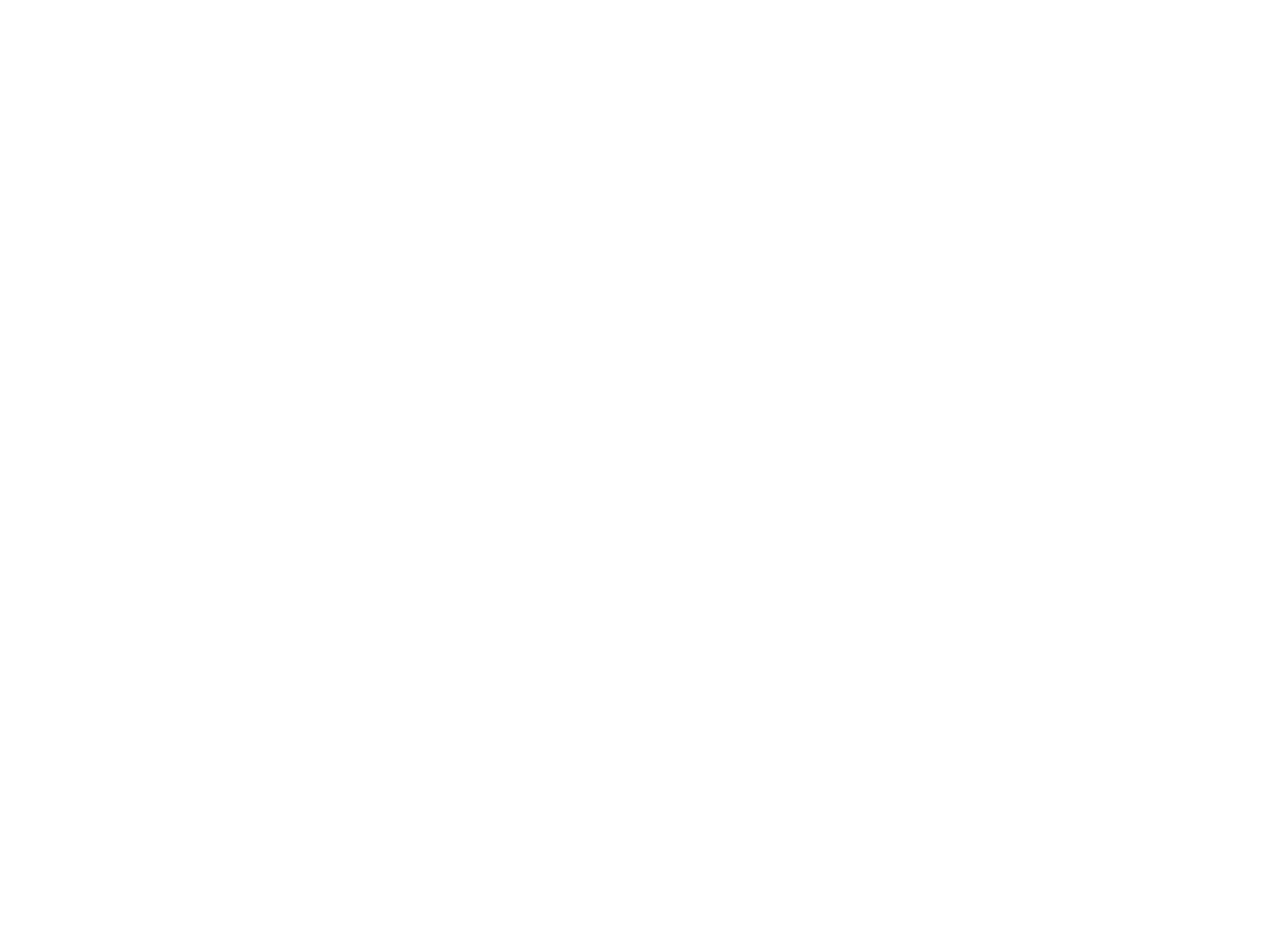
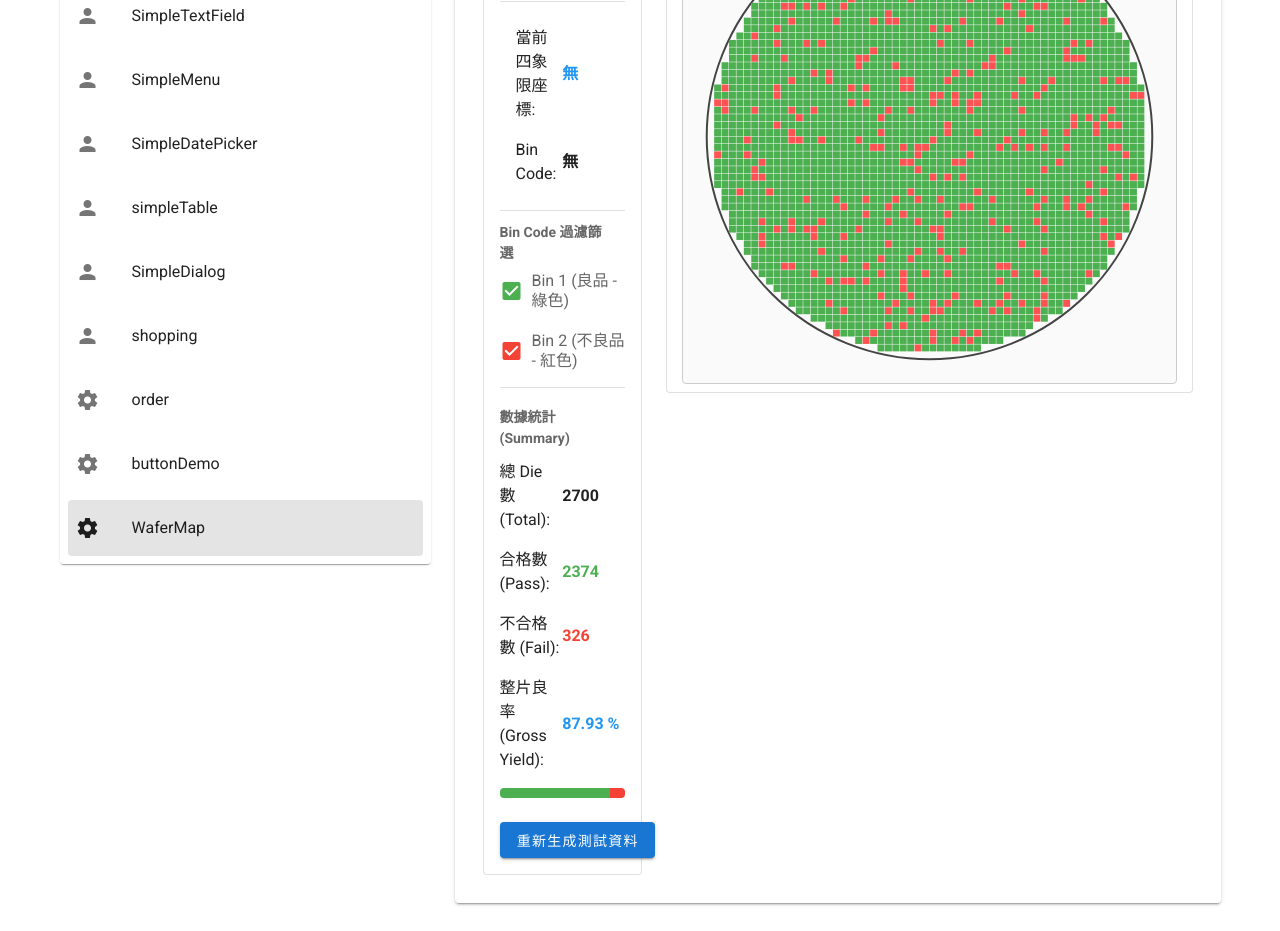
Before and after one commit to marix1102/my-vue2-project, a Vue app: page /list/wafer-map in a window 1280 px wide. Shown: the part 240-1171 px from the top of the page. Before the commit the page ends 800 px from the top, so only its background shows below. Built offline with nearby package versions, Linux system fonts and the light colour scheme.

Commit message:
waferMap

```diff
--- a/src/components/RWD/CardAndListDemo.vue
+++ b/src/components/RWD/CardAndListDemo.vue
@@ -51,6 +51,12 @@
               <v-list-item-icon><v-icon>mdi-cog</v-icon></v-list-item-icon>
               <v-list-item-content><v-list-item-title>buttonDemo</v-list-item-title></v-list-item-content>
             </v-list-item>
+
+            <v-list-item to="/list/wafer-map">
+              <v-list-item-icon><v-icon>mdi-cog</v-icon></v-list-item-icon>
+              <v-list-item-content><v-list-item-title>WaferMap</v-list-item-title></v-list-item-content>
+            </v-list-item>
+
           </v-list>
         </v-card>
       </v-col>
--- /dev/null
+++ b/src/views/wafer-map/WaferMap.vue
@@ -0,0 +1,310 @@
+<template>
+  <v-container fluid>
+    <v-row>
+      <v-col cols="12" md="3">
+        <v-card class="pa-4" outlined>
+          <v-card-title class="headline">Wafer 資訊</v-card-title>
+          <v-divider class="my-2"></v-divider>
+
+          <v-list dense>
+            <v-list-item>
+              <v-list-item-content>當前四象限座標:</v-list-item-content>
+              <v-list-item-content class="align-end font-weight-bold blue--text">
+                {{ hoveredDie ? `(${hoveredDie.x}, ${hoveredDie.y})` : "無" }}
+              </v-list-item-content>
+            </v-list-item>
+            <v-list-item>
+              <v-list-item-content>Bin Code:</v-list-item-content>
+              <v-list-item-content
+                class="align-end font-weight-bold"
+                :style="{ color: hoveredDieColor }"
+              >
+                {{ hoveredDie ? `Bin ${hoveredDie.bin}` : "無" }}
+              </v-list-item-content>
+            </v-list-item>
+          </v-list>
+
+          <v-divider class="my-2"></v-divider>
+          <v-subheader class="pl-0 font-weight-bold">Bin Code 過濾篩選</v-subheader>
+
+          <v-checkbox
+            v-model="selectedBins"
+            label="Bin 1 (良品 - 綠色)"
+            color="green"
+            :value="1"
+            hide-details
+            class="mt-0"
+          ></v-checkbox>
+          <v-checkbox
+            v-model="selectedBins"
+            label="Bin 2 (不良品 - 紅色)"
+            color="red"
+            :value="2"
+            hide-details
+          ></v-checkbox>
+
+          <v-divider class="my-4"></v-divider>
+          <v-subheader class="pl-0 font-weight-bold">數據統計 (Summary)</v-subheader>
+
+          <v-list dense class="pa-0">
+            <v-list-item class="px-0">
+              <v-list-item-content>總 Die 數 (Total):</v-list-item-content>
+              <v-list-item-content class="align-end font-weight-bold">
+                {{ totalDies }}
+              </v-list-item-content>
+            </v-list-item>
+            <v-list-item class="px-0">
+              <v-list-item-content>合格數 (Pass):</v-list-item-content>
+              <v-list-item-content class="align-end font-weight-bold green--text">
+                {{ passCount }}
+              </v-list-item-content>
+            </v-list-item>
+            <v-list-item class="px-0">
+              <v-list-item-content>不合格數 (Fail):</v-list-item-content>
+              <v-list-item-content class="align-end font-weight-bold red--text">
+                {{ failCount }}
+              </v-list-item-content>
+            </v-list-item>
+            <v-list-item class="px-0">
+              <v-list-item-content>整片良率 (Gross Yield):</v-list-item-content>
+              <v-list-item-content class="align-end font-weight-bold blue--text">
+                {{ grossYield }} %
+              </v-list-item-content>
+            </v-list-item>
+          </v-list>
+
+          <v-progress-linear
+            :value="grossYield"
+            color="green"
+            background-color="red"
+            height="10"
+            rounded
+            class="mt-2"
+          ></v-progress-linear>
+
+          <v-btn color="primary" block class="mt-6" @click="generateWaferMap">
+            重新生成測試資料
+          </v-btn>
+        </v-card>
+      </v-col>
+
+      <v-col cols="12" md="9">
+        <v-card
+          ref="canvasContainer"
+          class="d-flex justify-center align-center pa-2"
+          outlined
+          style="position: relative; min-height: 500px"
+        >
+          <canvas
+            ref="waferCanvas"
+            @mousemove="handleMouseMove"
+            @mouseleave="handleMouseLeave"
+            style="border: 1px solid #ccc; background-color: #fafafa"
+          ></canvas>
+        </v-card>
+      </v-col>
+    </v-row>
+  </v-container>
+</template>
+
+<script>
+export default {
+  name: "WaferMapFourQuadrants",
+  data() {
+    return {
+      hoveredDie: null,
+      totalDies: 0,
+
+      // 新增：目前被勾選要顯示的 Bin 陣列（預設全部勾選）
+      selectedBins: [1, 2],
+
+      // 新增：內部統計計數器
+      passCount: 0,
+      failCount: 0,
+
+      // 晶圓參數設定
+      waferRadiusInDies: 30,
+      padding: 20,
+    };
+  },
+  watch: {
+    // 💡 關鍵：當勾選狀態改變時，必須即時通知 Canvas 重新繪製
+    selectedBins() {
+      this.drawWafer();
+    },
+  },
+  computed: {
+    hoveredDieColor() {
+      if (!this.hoveredDie) return "";
+      return this.hoveredDie.bin === 1 ? "green" : "red";
+    },
+    // 動態計算整片晶圓良率
+    grossYield() {
+      if (this.totalDies === 0) return "0.00";
+      return ((this.passCount / this.totalDies) * 100).toFixed(2);
+    },
+  },
+  created() {
+    // 非回應式大資料掛載
+    this.rawWaferData = [];
+    this.canvasSize = 500;
+    this.dieWidth = 0;
+    this.dieHeight = 0;
+  },
+  mounted() {
+    this.generateWaferMap();
+    this.resizeCanvas();
+    window.addEventListener("resize", this.resizeCanvas);
+  },
+  beforeDestroy() {
+    window.removeEventListener("resize", this.resizeCanvas);
+  },
+  methods: {
+    generateWaferMap() {
+      const data = [];
+      const R = this.waferRadiusInDies;
+
+      let pCount = 0;
+      let fCount = 0;
+
+      for (let x = -R; x <= R; x++) {
+        for (let y = -R; y <= R; y++) {
+          if (this.isDieFullyInsideWafer(x, y, R)) {
+            const bin = Math.random() > 0.12 ? 1 : 2;
+            data.push({ x, y, bin });
+
+            // 同步計算好壞晶粒總數
+            if (bin === 1) pCount++;
+            else fCount++;
+          }
+        }
+      }
+
+      this.totalDies = data.length;
+      this.passCount = pCount;
+      this.failCount = fCount;
+
+      this.rawWaferData = Object.freeze(data);
+      this.drawWafer();
+    },
+
+    isDieFullyInsideWafer(x, y, R) {
+      const corners = [
+        { cx: x, cy: y },
+        { cx: x + 1, cy: y },
+        { cx: x, cy: y + 1 },
+        { cx: x + 1, cy: y + 1 },
+      ];
+      return corners.every((corner) => {
+        return corner.cx * corner.cx + corner.cy * corner.cy <= R * R;
+      });
+    },
+
+    resizeCanvas() {
+      const container = this.$refs.canvasContainer.$el;
+      if (!container) return;
+      const size = Math.max(Math.min(container.clientWidth - 32, 600), 0); // 引入邊界截斷防禦
+      this.canvasSize = size;
+
+      const canvas = this.$refs.waferCanvas;
+      if (canvas) {
+        canvas.width = size;
+        canvas.height = size;
+        this.drawWafer();
+      }
+    },
+
+    drawWafer() {
+      const canvas = this.$refs.waferCanvas;
+      if (!canvas) return;
+      const ctx = canvas.getContext("2d");
+      ctx.clearRect(0, 0, canvas.width, canvas.height);
+
+      const size = this.canvasSize;
+      const pad = this.padding;
+      const usableSize = Math.max(size - pad * 2, 0);
+      if (usableSize <= 0) return;
+
+      const R = this.waferRadiusInDies;
+      const totalGridUnits = R * 2 + 1;
+      this.dieWidth = usableSize / totalGridUnits;
+      this.dieHeight = usableSize / totalGridUnits;
+
+      const pixelCenterX = size / 2;
+      const pixelCenterY = size / 2;
+
+      // A. 繪製 Wafer 圓框線
+      const radiusInPixels = R * this.dieWidth;
+      ctx.beginPath();
+      ctx.arc(pixelCenterX, pixelCenterY, radiusInPixels, 0, 2 * Math.PI);
+      ctx.strokeStyle = "#444444";
+      ctx.lineWidth = 2;
+      ctx.stroke();
+
+      // B. 繪製所有四象限的 Die
+      this.rawWaferData.forEach((die) => {
+        // 💡 核心優化：如果該 Die 的 Bin Code 不在被勾選的 selectedBins 清單中，直接跳過不畫
+        if (!this.selectedBins.includes(die.bin)) {
+          return;
+        }
+
+        const pixelX = pixelCenterX + die.x * this.dieWidth;
+        const pixelY = pixelCenterY - (die.y + 1) * this.dieHeight;
+
+        ctx.fillStyle = die.bin === 1 ? "#4CAF50" : "#FF5252";
+        ctx.fillRect(pixelX, pixelY, this.dieWidth - 0.5, this.dieHeight - 0.5);
+
+        // Hover 框線選取提示（只有在該 Die 被渲染出來時才需要處理 Hover 外框）
+        if (
+          this.hoveredDie &&
+          this.hoveredDie.x === die.x &&
+          this.hoveredDie.y === die.y
+        ) {
+          ctx.strokeStyle = "#000000";
+          ctx.lineWidth = 1;
+          ctx.strokeRect(pixelX, pixelY, this.dieWidth, this.dieHeight);
+        }
+      });
+    },
+
+    handleMouseMove(event) {
+      const canvas = this.$refs.waferCanvas;
+      const rect = canvas.getBoundingClientRect();
+
+      const mouseX = event.clientX - rect.left;
+      const mouseY = event.clientY - rect.top;
+
+      const pixelCenterX = this.canvasSize / 2;
+      const pixelCenterY = this.canvasSize / 2;
+
+      const gridX = Math.floor((mouseX - pixelCenterX) / this.dieWidth);
+      const gridY = Math.floor((pixelCenterY - mouseY) / this.dieHeight);
+
+      const foundDie = this.rawWaferData.find(
+        (die) => die.x === gridX && die.y === gridY
+      );
+
+      // 💡 互動防禦：只有當該 Die 有被渲染（存在於 selectedBins 中）時，滑鼠 Hover 才會抓到它
+      if (foundDie && this.selectedBins.includes(foundDie.bin)) {
+        if (
+          !this.hoveredDie ||
+          this.hoveredDie.x !== foundDie.x ||
+          this.hoveredDie.y !== foundDie.y
+        ) {
+          this.hoveredDie = foundDie;
+          this.drawWafer();
+        }
+      } else {
+        this.handleMouseLeave();
+      }
+    },
+
+    handleMouseLeave() {
+      if (this.hoveredDie) {
+        this.hoveredDie = null;
+        this.drawWafer();
+      }
+    },
+  },
+};
+</script>
```
Also changed, not shown: src/router/index.js (+8 -10 lines).
